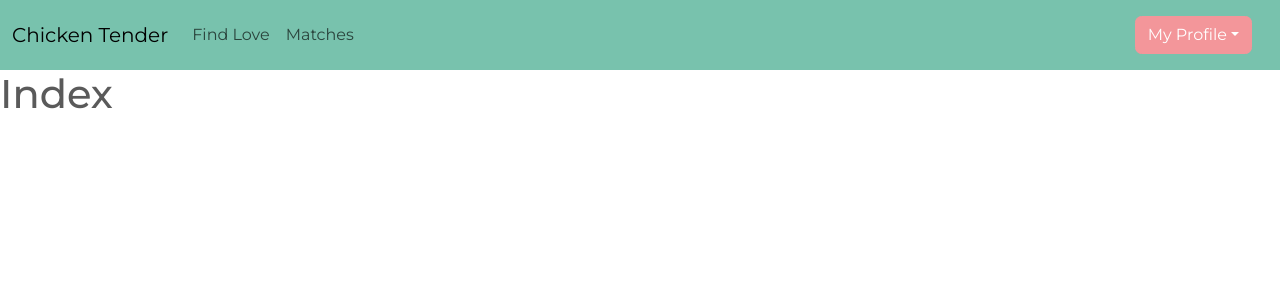
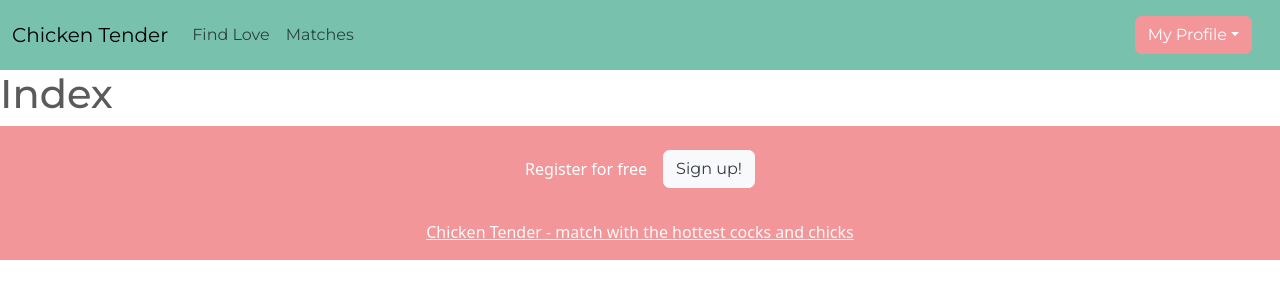
Before and after one commit to jajanel/chicken-tinder-react, a React (Vite) app: page / in a window 1280 px wide. Shown: the top 300 px of the page. Built offline with nearby package versions, Linux system fonts and the light colour scheme.

Commit message:
Called the Footer so it's shared with every page

```diff
--- a/src/App.jsx
+++ b/src/App.jsx
@@ -12,6 +12,7 @@ import Profile from "./pages/profile";
 import Account from "./pages/account";
 import Logout from "./pages/logout";
 import Login from "./pages/login";
+import FooterComponent from "./components/FooterComponent.jsx";
 
 
 export default function App() {
@@ -28,6 +29,7 @@ export default function App() {
                 <Route path="/logout" element={<Logout />} />
                 <Route path="/login" element={<Login />}/>
             </Routes>
+            <FooterComponent />
         </Router>
     );
 
```
